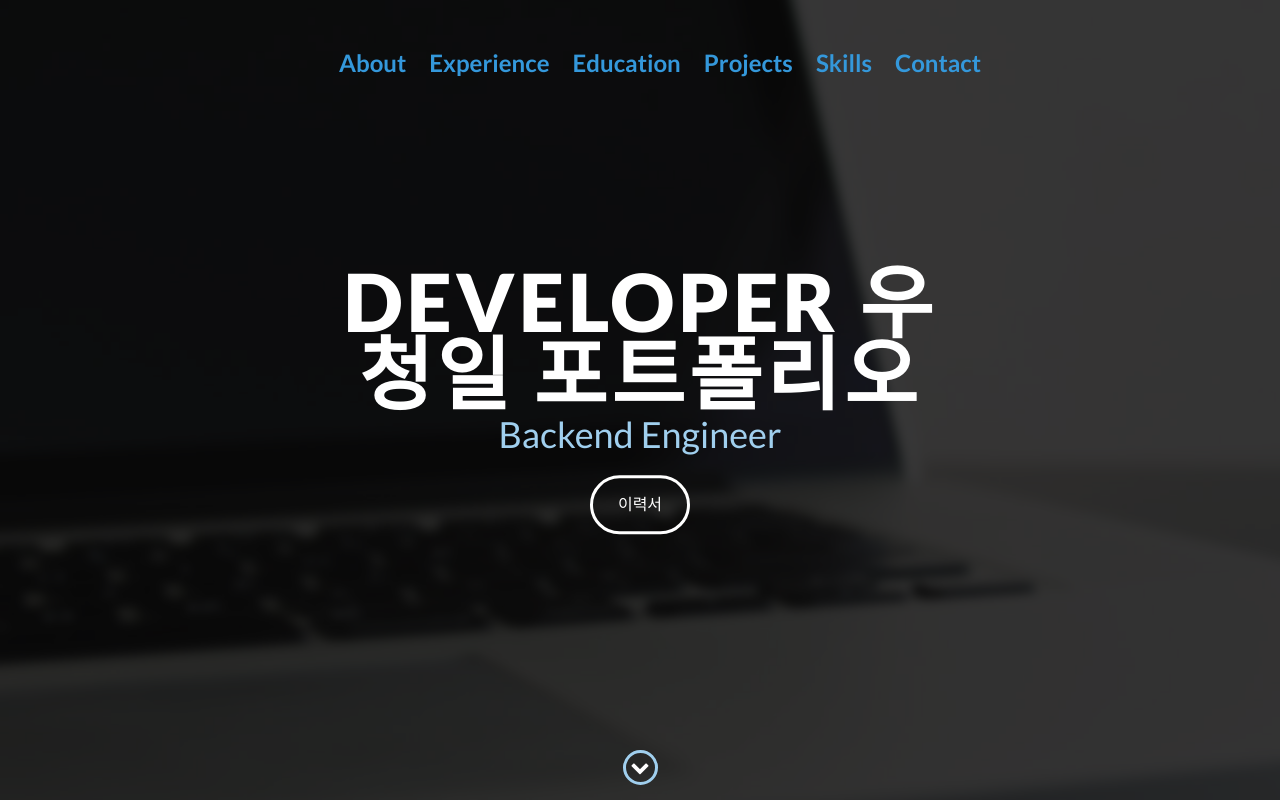
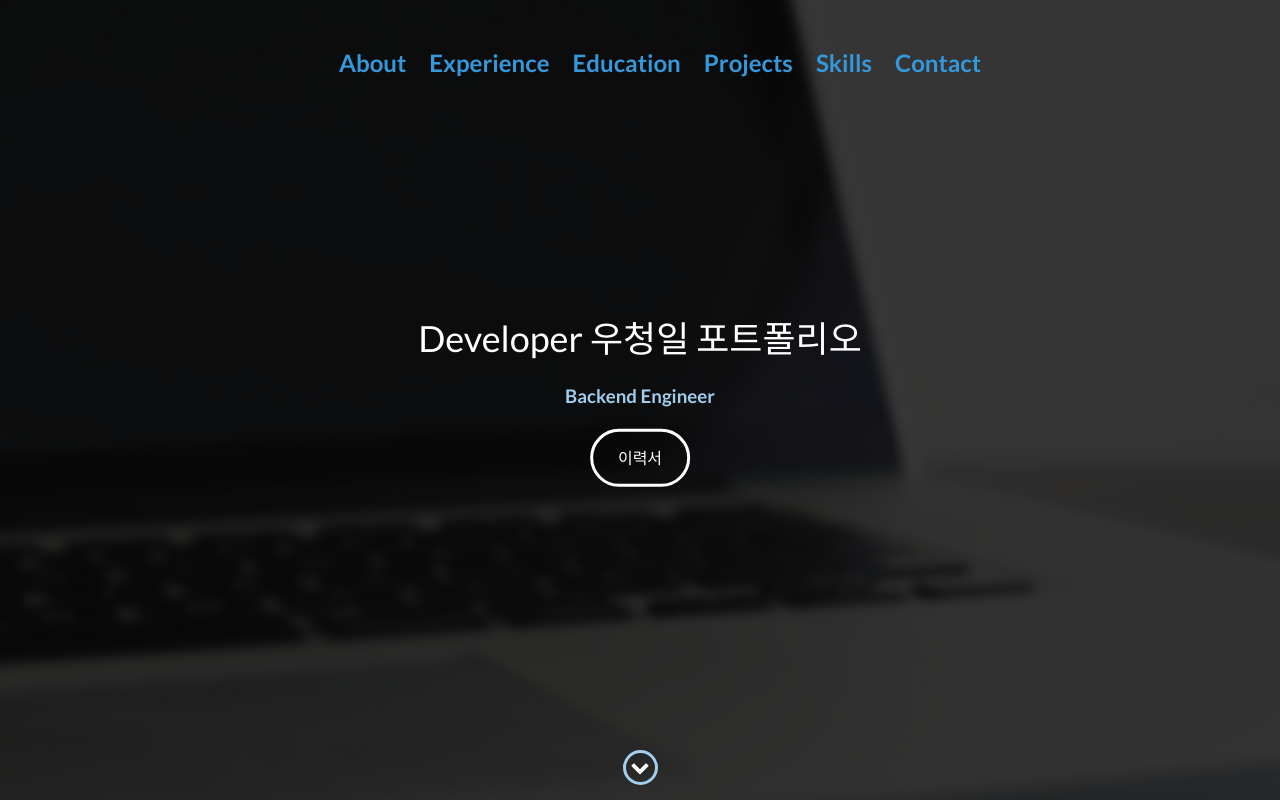
Before and after one commit to skyblue0715/woochungil, a website: page index.html in a window 1280 px wide. Shown: the top 800 px of the page. Drawn offline with nearby package versions, Linux system fonts and the light colour scheme.

Commit message:
커밋
커밋

```diff
--- a/index.html
+++ b/index.html
@@ -56,8 +56,8 @@ img {
 
     <div id="lead">
         <div id="lead-content">
-            <h1>Developer 우청일 포트폴리오</h1>
-            <h2>Backend Engineer</h2>
+            <h2 style="color: white;">Developer 우청일 포트폴리오</h1>
+            <h3 style="color:#a0cfee;">Backend Engineer</h3>
             <a href="images/우청일 자소서수정2.pdf" class="btn-rounded-white">이력서</a>
         </div>
         <!-- End #lead-content -->
```
